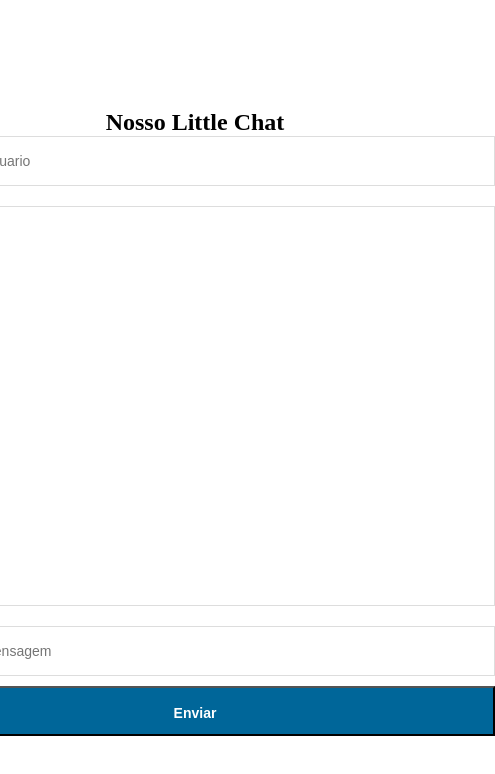
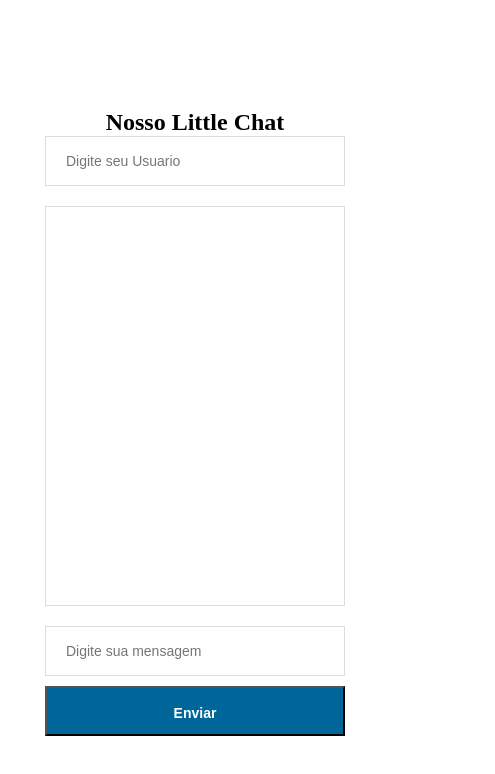
Before and after one commit to luismed05/NossoChat, a website: page public/index.html in a window 390 px wide. Shown: the whole page, 495 px wide, since content can reach past the window. Drawn offline with nearby package versions, Linux system fonts and the light colour scheme; no server answers.

Commit message:
tornando responsivo

```diff
--- a/public/style.css
+++ b/public/style.css
@@ -1,6 +1,20 @@
 html, body {
     height: 100%;
   }
+
+@media only screen and (max-width: 768px) {
+  /* For mobile phones: */
+  input {
+      max-width: 300px;
+  }
+  .messages {
+      max-width: 300px;
+  }
+  button {
+      max-width: 300px;
+  }
+}
+
 
   * {
     margin: 0;
--- a/server.js
+++ b/server.js
@@ -22,7 +22,7 @@ io.on('connection', socket => {
     socket.emit('mensagensAnteriores', mensagens);
 
     socket.on('envioMensagem', data => {
-        console.log("mensagem enviada" + data.mensagem)
+        console.log("mensagem enviada: " + data.mensagem)
         mensagens.push(data);
         socket.broadcast.emit('mensagemRecebida', data);
     });
```
Also changed, not shown: 1 other file.
